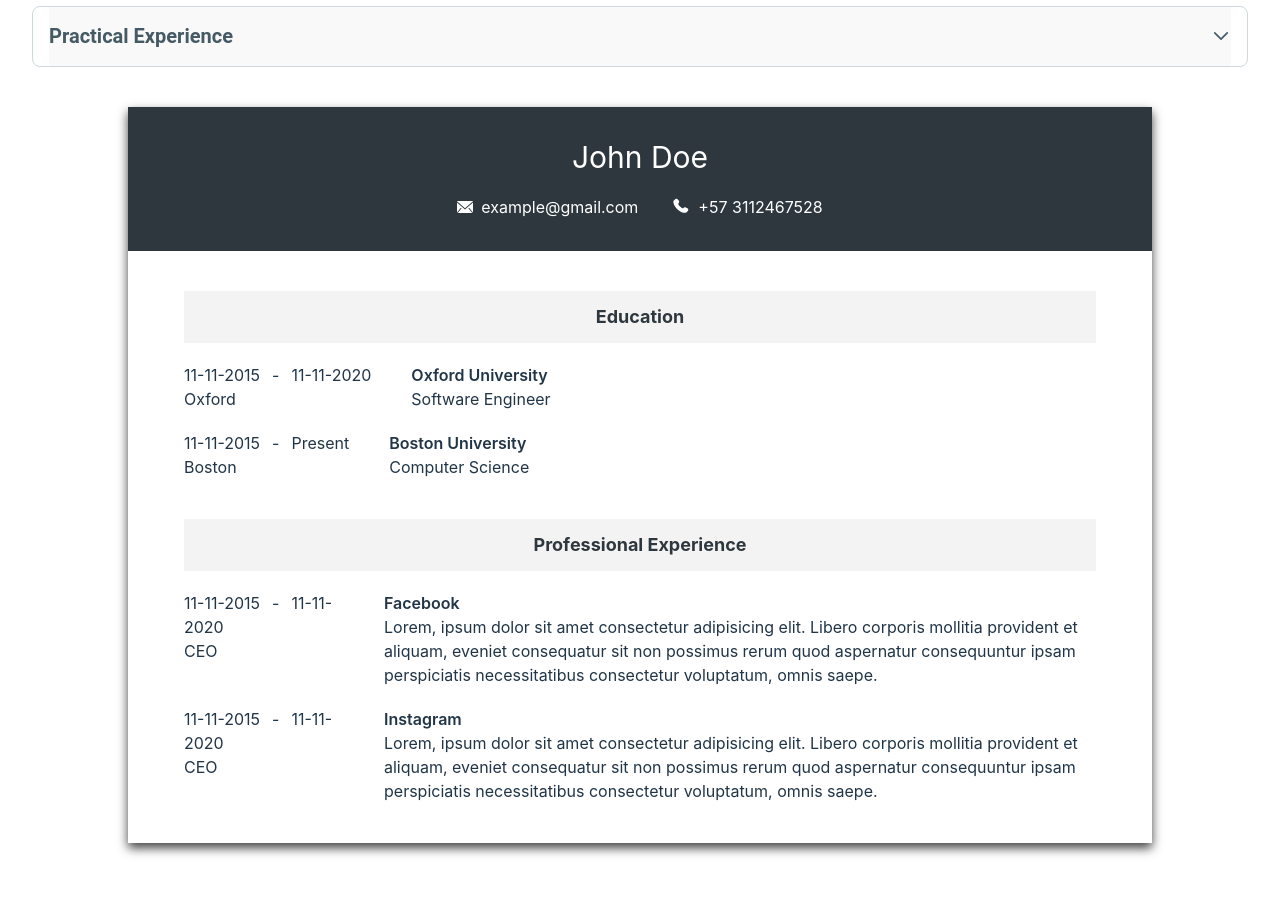
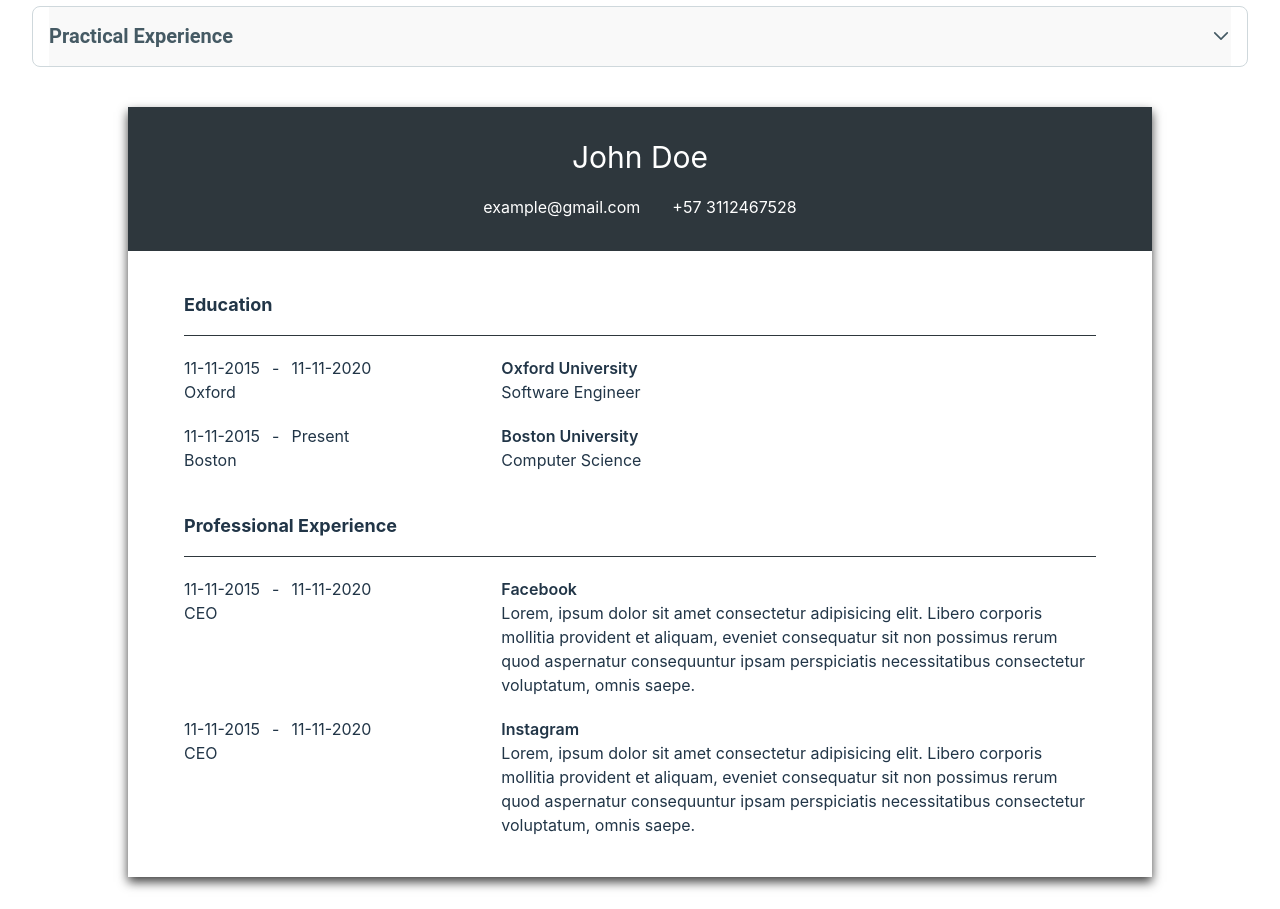
Before and after one commit to byNico1/react-cv-app, a React (Vite) app: page / in a window 1280 px wide. Shown: the part 970-1879 px from the top of the page. Before the commit the page ends 1845 px from the top, so only its background shows below. Built offline with nearby package versions, Linux system fonts and the light colour scheme.

Commit message:
improve user UI for the downloaded pdf

```diff
--- a/src/components/resultSheet/SheetContainer.tsx
+++ b/src/components/resultSheet/SheetContainer.tsx
@@ -1,3 +1,4 @@
+import { forwardRef } from "react";
 import { PersonFullDataInterface } from "../../utils/types/dataInterfaces";
 import SheetTitleSection from "./SheetTitleSection";
 import SheetEducation from "./SheetEducation";
@@ -9,7 +10,8 @@ interface Props {
   layoutShift: "vertical" | "left" | "right";
 }
 
-const SheetContainer = ({ personFullData, bgColor, layoutShift }: Props) => {
+const SheetContainer = forwardRef<HTMLDivElement, Props>(
+  ({ personFullData, bgColor, layoutShift }, ref) => {
     const DefineGridTemplateAreas =
       layoutShift === "left"
         ? '"title education" "title work"'
@@ -19,9 +21,9 @@ const SheetContainer = ({ personFullData, bgColor, layoutShift }: Props) => {
 
     const DefineGridTemplateColumns =
       layoutShift === "left"
-      ? "0.9fr 1.1fr"
+        ? "0.7fr 1.3fr"
         : layoutShift === "right"
-      ? "1.1fr 0.9fr"
+        ? "1.3fr 0.7fr"
         : "1fr";
     const DefineGridTemplateRows =
       layoutShift === "left"
@@ -33,6 +35,7 @@ const SheetContainer = ({ personFullData, bgColor, layoutShift }: Props) => {
     return (
       <>
         <section
+          ref={ref}
           className="sheet-container min-h-[650px] max-w-5xl mx-auto w-full"
           style={{
             display: "grid",
@@ -48,7 +51,7 @@ const SheetContainer = ({ personFullData, bgColor, layoutShift }: Props) => {
           />
 
           <div
-          className="px-14 mt-10"
+            className="px-4 md:px-14 mt-10"
             style={{
               gridArea: "education",
             }}
@@ -60,7 +63,7 @@ const SheetContainer = ({ personFullData, bgColor, layoutShift }: Props) => {
           </div>
 
           <div
-          className="px-14 mt-10 pb-10"
+            className="px-4 md:px-14 mt-10 pb-10"
             style={{
               gridArea: "work",
             }}
@@ -70,6 +73,7 @@ const SheetContainer = ({ personFullData, bgColor, layoutShift }: Props) => {
         </section>
       </>
     );
-};
+  }
+);
 
 export default SheetContainer;
--- a/src/components/resultSheet/SheetEducation.tsx
+++ b/src/components/resultSheet/SheetEducation.tsx
@@ -9,23 +9,22 @@ interface Props {
 function SheetEducation({ personEducation, bgColor }: Props) {
   return (
     <div className="min-h-40">
+      <h2 className="text-left font-bold text-lg mb-4">Education</h2>
       <div
+        className="border-b"
         style={{
           color: bgColor,
-          backgroundColor:
-            lightOrDark(bgColor) === "dark" ? "#000000" : "#53535312",
+          borderBottomColor:
+            lightOrDark(bgColor) === "dark" ? "#000000" : bgColor,
         }}
-        className="p-3"
-      >
-        <h2 className="font-bold text-lg">Education</h2>
-      </div>
+      ></div>
 
       {personEducation?.map((education) => (
         <div
           key={education.id}
-          className="flex gap-10 mt-5 text-left flex-wrap lg:flex-nowrap"
+          className="mt-5 grid grid-cols-1 sm:grid-cols-[minmax(50px,_4fr),minmax(150px,_8fr)] gap-5 justify-start items-start text-left"
         >
-          <div className="min-w-40">
+          <div className="">
             <p>
               {education.startDateEducation}
               <span className="mx-3">-</span>
@@ -33,7 +32,7 @@ function SheetEducation({ personEducation, bgColor }: Props) {
             </p>
             <p>{education.location}</p>
           </div>
-          <div className="min-w-40">
+          <div className="">
             <h3 className="font-semibold">{education.schoolName}</h3>
             <p>{education.degree}</p>
           </div>
--- a/src/components/resultSheet/SheetTitleSection.tsx
+++ b/src/components/resultSheet/SheetTitleSection.tsx
@@ -1,6 +1,5 @@
 import { lightOrDark } from "../../utils/lightOrDark";
 import { PersonFullDataInterface } from "../../utils/types/dataInterfaces";
-import emailSvg from "../../assets/email-1-svgrepo-com.svg";
 
 interface Props {
   personBasicData: PersonFullDataInterface["generalInfo"];
@@ -15,7 +14,7 @@ const SheetTitleSection = ({
 }: Props) => {
   return (
     <div
-      className="p-8 flex flex-col justify-center"
+      className="p-8 flex flex-col"
       style={{
         backgroundColor: bgColor,
         transition: "0.25s ease",
@@ -25,6 +24,7 @@ const SheetTitleSection = ({
           layoutShift === "left" || layoutShift === "right"
             ? "flex-start"
             : "center",
+        alignItems: "center",
       }}
     >
       <h2 className="text-2xl lg:text-3xl text-center">
@@ -38,38 +38,13 @@ const SheetTitleSection = ({
             layoutShift === "left" || layoutShift === "right"
               ? "column"
               : "row",
+          alignItems: "center",
         }}
       >
-        <div className="flex gap-2 items-center justify-start">
-          <svg
-            fill={lightOrDark(bgColor) === "dark" ? "#000000" : "#ffffff"}
-            width="16px"
-            height="16px"
-            viewBox="0 0 1920 1920"
-            xmlns="http://www.w3.org/2000/svg"
-          >
-            <path
-              d="M1920 428.266v1189.54l-464.16-580.146-88.203 70.585 468.679 585.904H83.684l468.679-585.904-88.202-70.585L0 1617.805V428.265l959.944 832.441L1920 428.266ZM1919.932 226v52.627l-959.943 832.44L.045 278.628V226h1919.887Z"
-              fillRule="evenodd"
-            />
-          </svg>
-          <p>{personBasicData.email || "Write your email"}</p>
-        </div>
-        <div className="flex gap-2 items-center justify-start">
-          <svg
-            width="20px"
-            height="20px"
-            viewBox="0 0 24 24"
-            fill="none"
-            xmlns="http://www.w3.org/2000/svg"
-          >
-            <path
-              d="M16.5562 12.9062L16.1007 13.359C16.1007 13.359 15.0181 14.4355 12.0631 11.4972C9.10812 8.55901 10.1907 7.48257 10.1907 7.48257L10.4775 7.19738C11.1841 6.49484 11.2507 5.36691 10.6342 4.54348L9.37326 2.85908C8.61028 1.83992 7.13596 1.70529 6.26145 2.57483L4.69185 4.13552C4.25823 4.56668 3.96765 5.12559 4.00289 5.74561C4.09304 7.33182 4.81071 10.7447 8.81536 14.7266C13.0621 18.9492 17.0468 19.117 18.6763 18.9651C19.1917 18.9171 19.6399 18.6546 20.0011 18.2954L21.4217 16.883C22.3806 15.9295 22.1102 14.2949 20.8833 13.628L18.9728 12.5894C18.1672 12.1515 17.1858 12.2801 16.5562 12.9062Z"
-              fill={lightOrDark(bgColor) === "dark" ? "#000000" : "#ffffff"}
-            />
-          </svg>
-          <p>{personBasicData.phone || "Write your phone"}</p>
-        </div>
+        <p>{personBasicData.email || "Write your email"}</p>
+        {/* <div className="flex gap-2 items-center justify-center"> */}
+        <p className="">{personBasicData.phone || "Write your phone"}</p>
+        {/* </div> */}
       </div>
     </div>
   );
--- a/src/components/resultSheet/SheetWork.tsx
+++ b/src/components/resultSheet/SheetWork.tsx
@@ -9,23 +9,28 @@ interface Props {
 function SheetWork({ personWork, bgColor }: Props) {
   return (
     <div>
+      <h2 className="text-left mb-4 font-bold text-lg">
+        Professional Experience
+      </h2>
       <div
+        className="border-b"
         style={{
           color: bgColor,
-          backgroundColor:
-            lightOrDark(bgColor) === "dark" ? "#000000" : "#53535312",
+          borderBottomColor:
+            lightOrDark(bgColor) === "dark" ? "#000000" : bgColor,
         }}
-        className="p-3"
-      >
-        <h2 className=" font-bold text-lg">Professional Experience</h2>
-      </div>
+      ></div>
 
       {personWork?.map((work) => (
         <div
           key={work.id}
-          className="flex gap-10 mt-5 text-left flex-wrap lg:flex-nowrap"
+          className="mt-5 grid grid-cols-1 sm:grid-cols-[minmax(50px,_4fr),minmax(150px,_8fr)] gap-5 justify-start items-start text-left"
         >
-          <div className="min-w-40">
+          {/* <div
+             key={work.id}
+             className="flex gap-10 mt-5 text-left flex-wrap lg:flex-nowrap"
+          > */}
+          <div className="">
             <p>
               {work.startDateJob}
               <span className="mx-3">-</span>
@@ -33,11 +38,12 @@ function SheetWork({ personWork, bgColor }: Props) {
             </p>
             <p>{work.positionTitle}</p>
           </div>
-          <div className="min-w-40">
+          <div className="">
             <h3 className="font-semibold">{work.companyName}</h3>
             <p>{work.responsabilities}</p>
           </div>
         </div>
+        // </div>
       ))}
     </div>
   );
```
Lines whose indentation alone changed are shown as unchanged.
